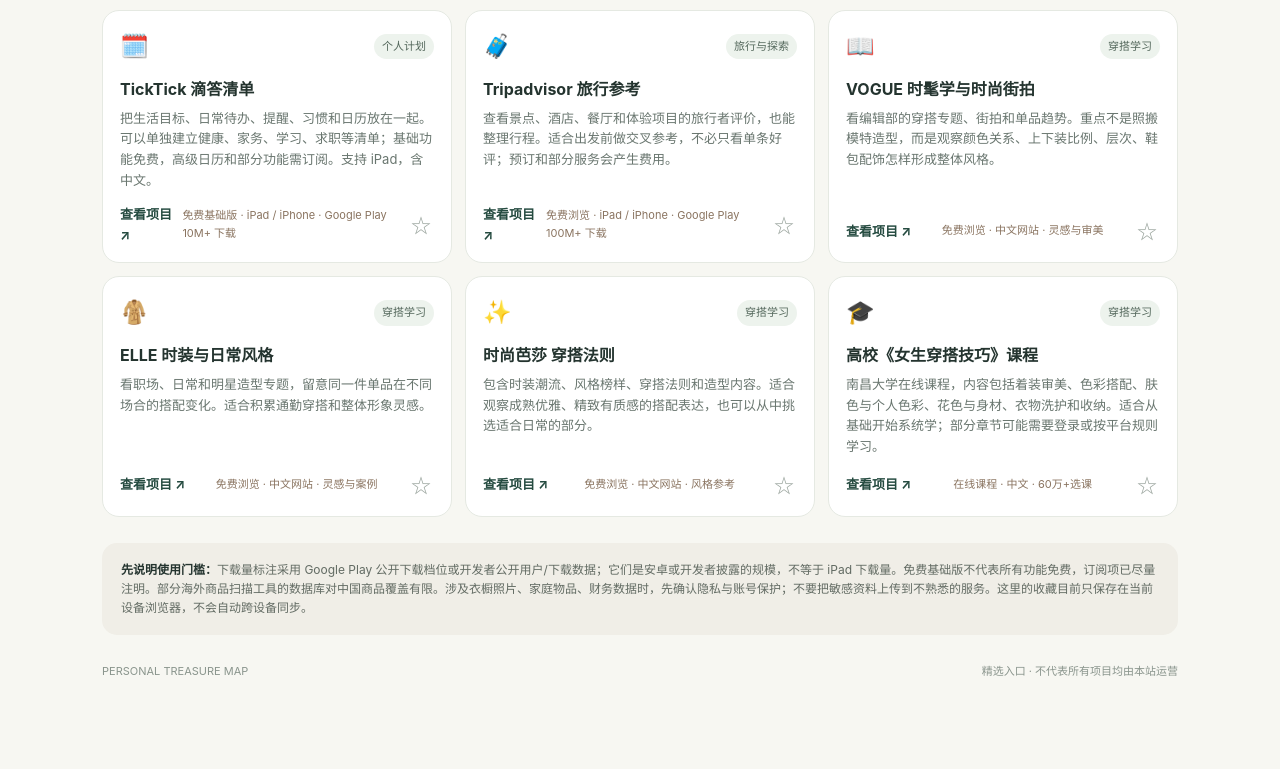
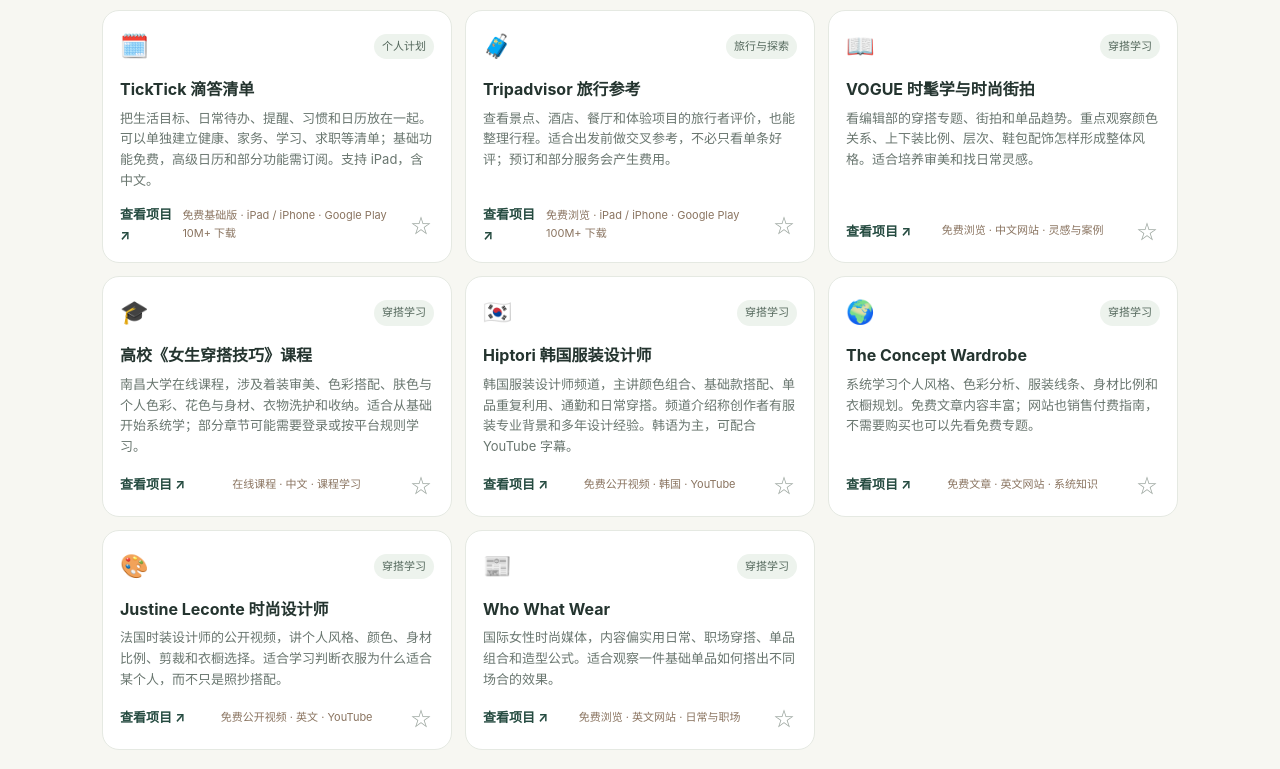
Before and after one commit to yaolu919/my-life-treasure, a plain HTML site: page index.html in a window 1280 px wide. Shown: the part 1591-2360 px from the top of the page. Before the commit the page ends 2335 px from the top, so only its background shows below. Drawn offline with Linux system fonts and the light colour scheme.

Commit message:
Curate concise Chinese and international fashion learning section

```diff
--- a/index.html
+++ b/index.html
@@ -144,37 +144,55 @@ const resources = [
     "c": "穿搭学习",
     "e": "📖",
     "n": "VOGUE 时髦学与时尚街拍",
-    "d": "看编辑部的穿搭专题、街拍和单品趋势。重点不是照搬模特造型，而是观察颜色关系、上下装比例、层次、鞋包配饰怎样形成整体风格。",
-    "l": "免费浏览 · 中文网站 · 灵感与审美",
+    "d": "看编辑部的穿搭专题、街拍和单品趋势。重点观察颜色关系、上下装比例、层次、鞋包配饰怎样形成整体风格。适合培养审美和找日常灵感。",
+    "l": "免费浏览 · 中文网站 · 灵感与案例",
     "u": "https://www.vogue.com.cn/fashion/",
-    "k": "穿搭学习 杂志 瑞丽 灵感 街拍 配色 比例 风格 时髦学"
-  },
-  {
-    "c": "穿搭学习",
-    "e": "🧥",
-    "n": "ELLE 时装与日常风格",
-    "d": "看职场、日常和明星造型专题，留意同一件单品在不同场合的搭配变化。适合积累通勤穿搭和整体形象灵感。",
-    "l": "免费浏览 · 中文网站 · 灵感与案例",
-    "u": "https://www.ellechina.com/",
-    "k": "穿搭学习 杂志 日常 通勤 职场 穿搭博主 灵感"
-  },
-  {
-    "c": "穿搭学习",
-    "e": "✨",
-    "n": "时尚芭莎 穿搭法则",
-    "d": "包含时装潮流、风格榜样、穿搭法则和造型内容。适合观察成熟优雅、精致有质感的搭配表达，也可以从中挑选适合日常的部分。",
-    "l": "免费浏览 · 中文网站 · 风格参考",
-    "u": "https://www.bazaar.com.cn/",
-    "k": "穿搭学习 杂志 瑞丽 成熟 优雅 气质 风格 造型"
+    "k": "穿搭学习 杂志 瑞丽 灵感 街拍 配色 比例 风格"
   },
   {
     "c": "穿搭学习",
     "e": "🎓",
     "n": "高校《女生穿搭技巧》课程",
-    "d": "南昌大学在线课程，内容包括着装审美、色彩搭配、肤色与个人色彩、花色与身材、衣物洗护和收纳。适合从基础开始系统学；部分章节可能需要登录或按平台规则学习。",
-    "l": "在线课程 · 中文 · 60万+选课",
+    "d": "南昌大学在线课程，涉及着装审美、色彩搭配、肤色与个人色彩、花色与身材、衣物洗护和收纳。适合从基础开始系统学；部分章节可能需要登录或按平台规则学习。",
+    "l": "在线课程 · 中文 · 课程学习",
     "u": "https://higher.smartedu.cn/course/6905298f5345b68214576af1",
     "k": "穿搭学习 课程 教程 版型 色彩 肤色 面料 衣物洗护"
+  },
+  {
+    "c": "穿搭学习",
+    "e": "🇰🇷",
+    "n": "Hiptori 韩国服装设计师",
+    "d": "韩国服装设计师频道，主讲颜色组合、基础款搭配、单品重复利用、通勤和日常穿搭。频道介绍称创作者有服装专业背景和多年设计经验。韩语为主，可配合 YouTube 字幕。",
+    "l": "免费公开视频 · 韩国 · YouTube",
+    "u": "https://www.youtube.com/@hiptori",
+    "k": "穿搭学习 韩国 博主 设计师 配色 版型 通勤 基础款"
+  },
+  {
+    "c": "穿搭学习",
+    "e": "🌍",
+    "n": "The Concept Wardrobe",
+    "d": "系统学习个人风格、色彩分析、服装线条、身材比例和衣橱规划。免费文章内容丰富；网站也销售付费指南，不需要购买也可以先看免费专题。",
+    "l": "免费文章 · 英文网站 · 系统知识",
+    "u": "https://theconceptwardrobe.com/develop-personal-style",
+    "k": "穿搭学习 色彩 剪裁 版型 身材比例 面料 衣橱 个人风格"
+  },
+  {
+    "c": "穿搭学习",
+    "e": "🎨",
+    "n": "Justine Leconte 时尚设计师",
+    "d": "法国时装设计师的公开视频，讲个人风格、颜色、身材比例、剪裁和衣橱选择。适合学习判断衣服为什么适合某个人，而不只是照抄搭配。",
+    "l": "免费公开视频 · 英文 · YouTube",
+    "u": "https://www.youtube.com/@JustineLeconte",
+    "k": "穿搭学习 海外 博主 设计师 色彩 剪裁 个人风格"
+  },
+  {
+    "c": "穿搭学习",
+    "e": "📰",
+    "n": "Who What Wear",
+    "d": "国际女性时尚媒体，内容偏实用日常、职场穿搭、单品组合和造型公式。适合观察一件基础单品如何搭出不同场合的效果。",
+    "l": "免费浏览 · 英文网站 · 日常与职场",
+    "u": "https://www.whowhatwear.com/",
+    "k": "穿搭学习 海外 时尚媒体 通勤 职场 日常 搭配 灵感"
   }
 ];
 const categories=["全部",...new Set(resources.map(x=>x.c)),"☆ 我的收藏"];
```
